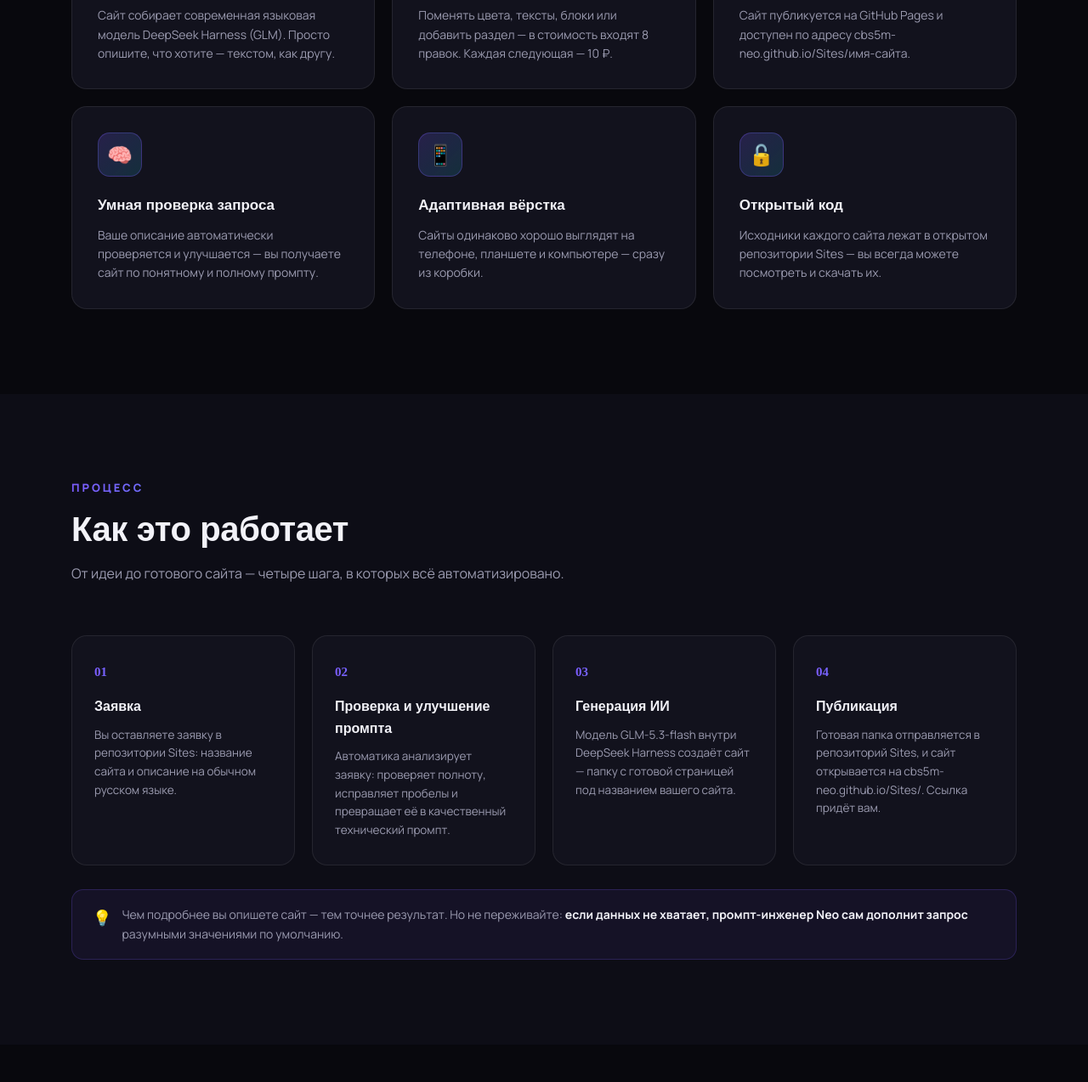
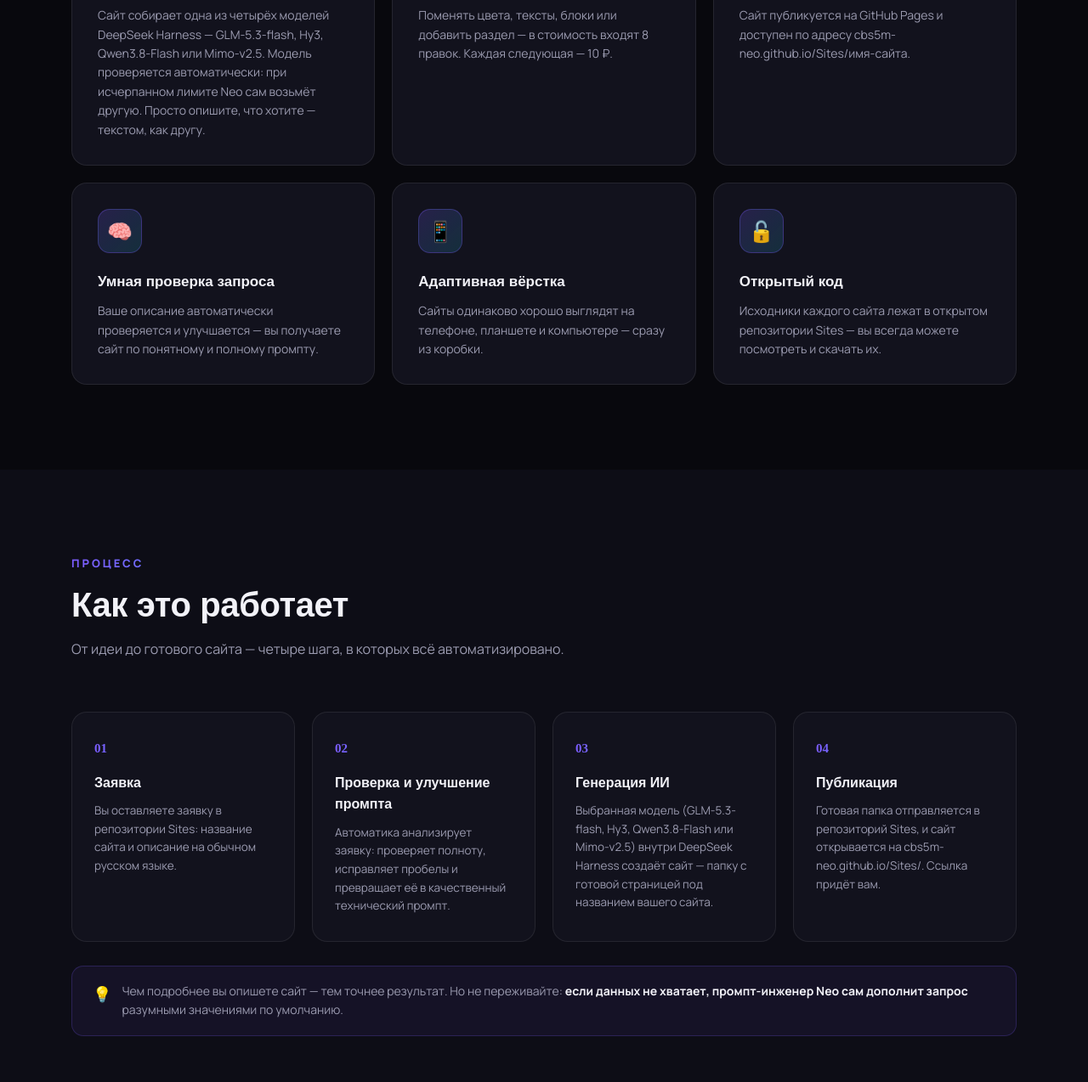
Before and after one commit to CBS5M-Neo/cbs5m-neo.github.io, a plain HTML site: page index.html in a window 1280 px wide. Shown: the part 1313-2587 px from the top of the page at 85% size. Drawn offline with Linux system fonts and the light colour scheme; no server answers; a web font is replaced by a local one.

Commit message:
Neo: лендинг — 4 модели ИИ на выбор с автопереключением при исчерпании лимита

```diff
--- a/index.html
+++ b/index.html
@@ -343,7 +343,7 @@
     <div>
       <span class="badge"><span class="dot"></span> Neo — подкомпания CBS5M · работает на ИИ</span>
       <h1>Сайты, которые <span class="grad-text">создаёт ИИ</span> — быстро и недорого</h1>
-      <p class="lead">Опишите сайт словами — Neo проверит и улучшит ваш запрос, а искусственная интеллект-модель соберёт готовый статичный сайт. Первые 8 правок уже включены в стоимость.</p>
+      <p class="lead">Опишите сайт словами — Neo проверит и улучшит ваш запрос, а модель искусственного интеллекта соберёт готовый статичный сайт. Первые 8 правок уже включены в стоимость.</p>
       <div class="hero-ctas">
         <a class="btn btn-primary" href="https://github.com/CBS5M-Neo/Sites/issues/new?template=new-site.yml" target="_blank" rel="noopener">Заказать сайт → 100 ₽</a>
         <a class="btn btn-ghost" href="#how">Как это работает</a>
@@ -392,7 +392,7 @@
       <div class="card reveal">
         <div class="icon">🤖</div>
         <h3>Генерация с помощью ИИ</h3>
-        <p>Сайт собирает современная языковая модель DeepSeek Harness (GLM). Просто опишите, что хотите — текстом, как другу.</p>
+        <p>Сайт собирает одна из четырёх моделей DeepSeek Harness — GLM-5.3-flash, Hy3, Qwen3.8-Flash или Mimo-v2.5. Модель проверяется автоматически: при исчерпанном лимите Neo сам возьмёт другую. Просто опишите, что хотите — текстом, как другу.</p>
       </div>
       <div class="card reveal">
         <div class="icon">🛠️</div>
@@ -442,7 +442,7 @@
       </div>
       <div class="step reveal">
         <h3>Генерация ИИ</h3>
-        <p>Модель GLM-5.3-flash внутри DeepSeek Harness создаёт сайт — папку с готовой страницей под названием вашего сайта.</p>
+        <p>Выбранная модель (GLM-5.3-flash, Hy3, Qwen3.8-Flash или Mimo-v2.5) внутри DeepSeek Harness создаёт сайт — папку с готовой страницей под названием вашего сайта.</p>
       </div>
       <div class="step reveal">
         <h3>Публикация</h3>
```
